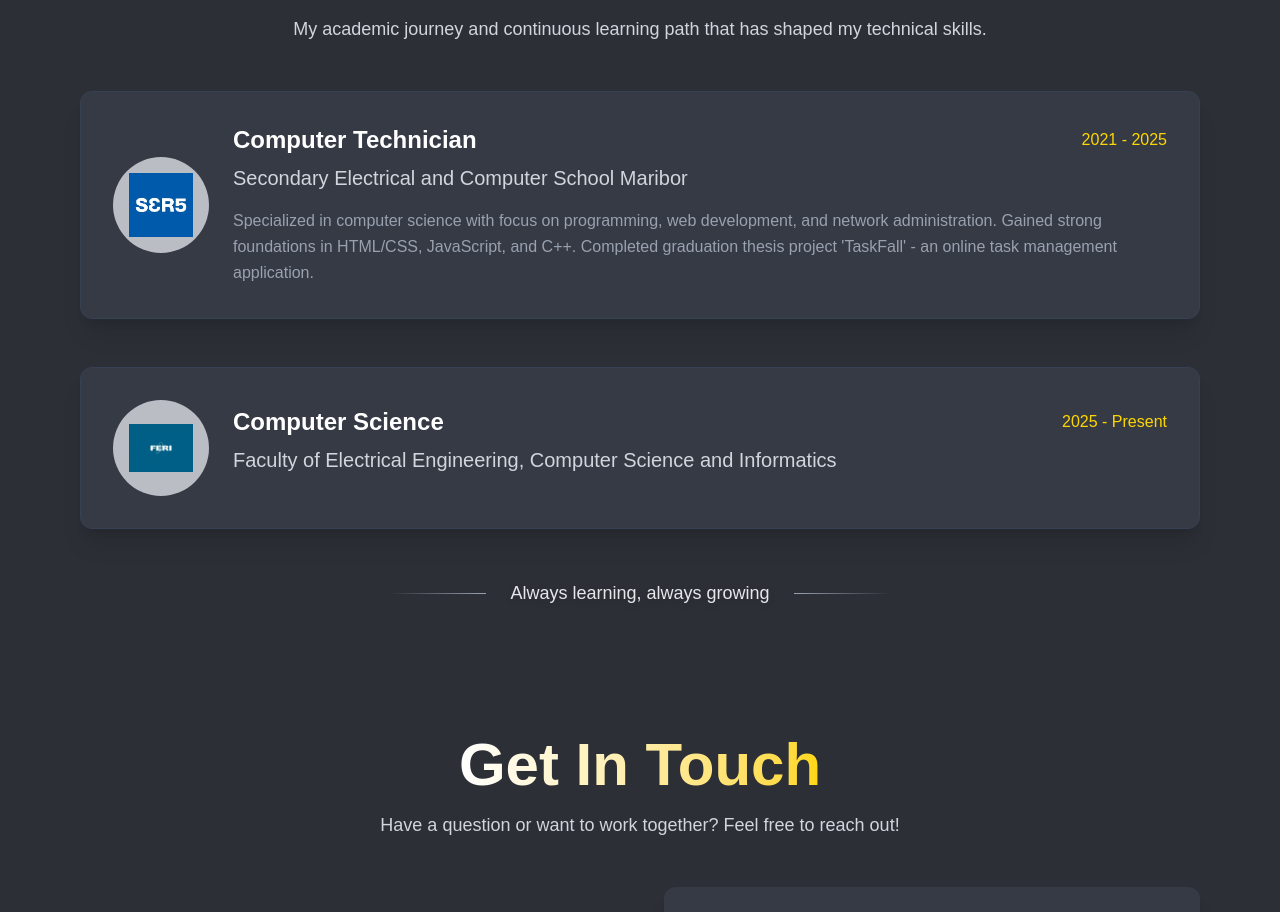
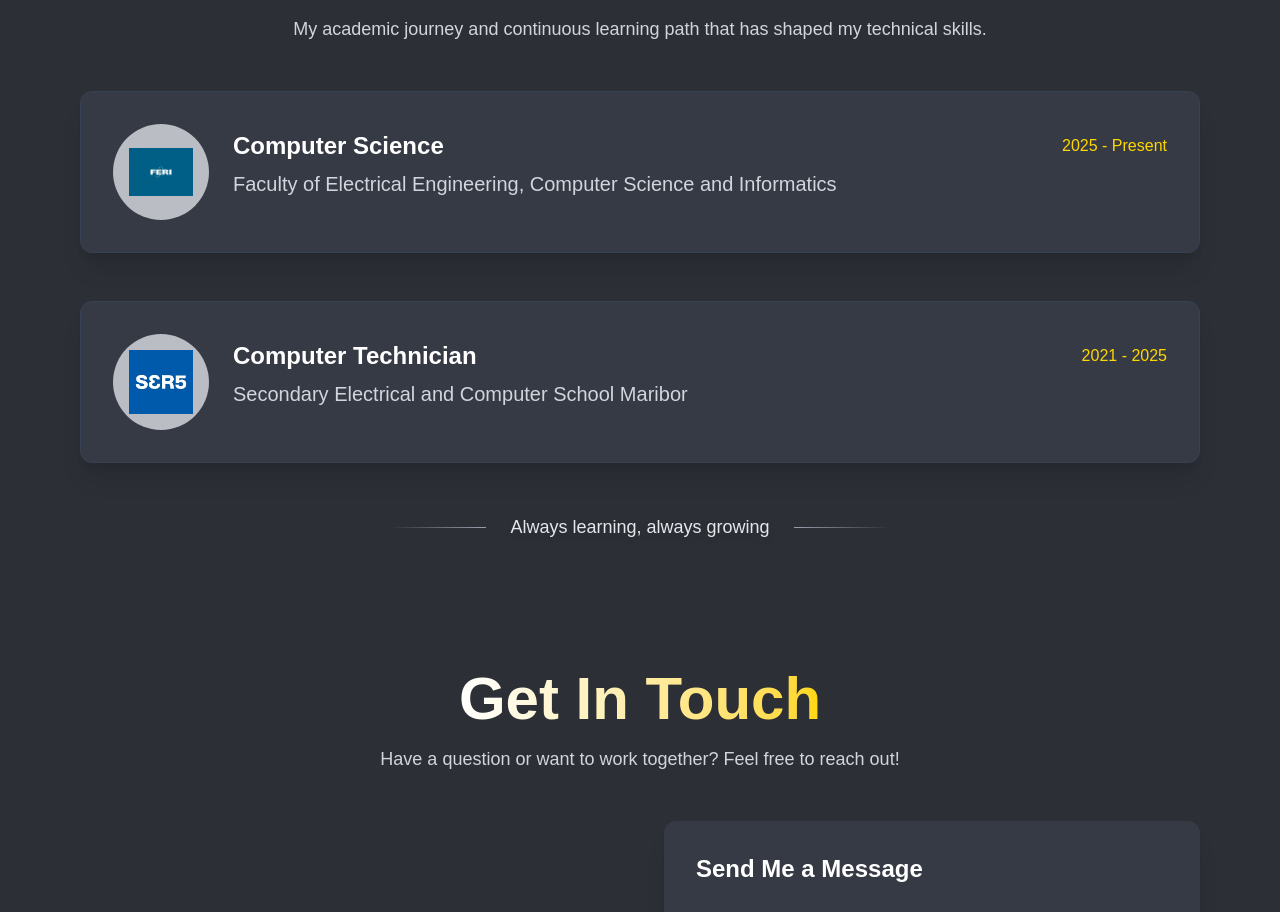
Before and after one commit to strnadaljaz/new_portfolio, a Next.js app: page / in a window 1280 px wide. Shown: the part 3260-4172 px from the top of the page. Built offline with nearby package versions, Linux system fonts and the light colour scheme.

Commit message:
updated education section

```diff
--- a/src/Components/Education.jsx
+++ b/src/Components/Education.jsx
@@ -2,21 +2,21 @@
 import { motion } from "framer-motion";
 import { fadeInUp } from "../utils/motion";
 
-export default function Education () {
+export default function Education() {
     const educationData = [
-        {
-            degree: "Computer Technician",
-            institution: "Secondary Electrical and Computer School Maribor",
-            duration: "2021 - 2025",
-            description: "Specialized in computer science with focus on programming, web development, and network administration. Gained strong foundations in HTML/CSS, JavaScript, and C++. Completed graduation thesis project 'TaskFall' - an online task management application.",
-            logo: "/icons/sers.webp",
-        },
         {
             degree: "Computer Science",
             institution: "Faculty of Electrical Engineering, Computer Science and Informatics",
             duration: "2025 - Present",
             description: "",
             logo: "/icons/feri.webp",
+        },
+        {
+            degree: "Computer Technician",
+            institution: "Secondary Electrical and Computer School Maribor",
+            duration: "2021 - 2025",
+            description: "",
+            logo: "/icons/sers.webp",
         },
     ];
 
```
